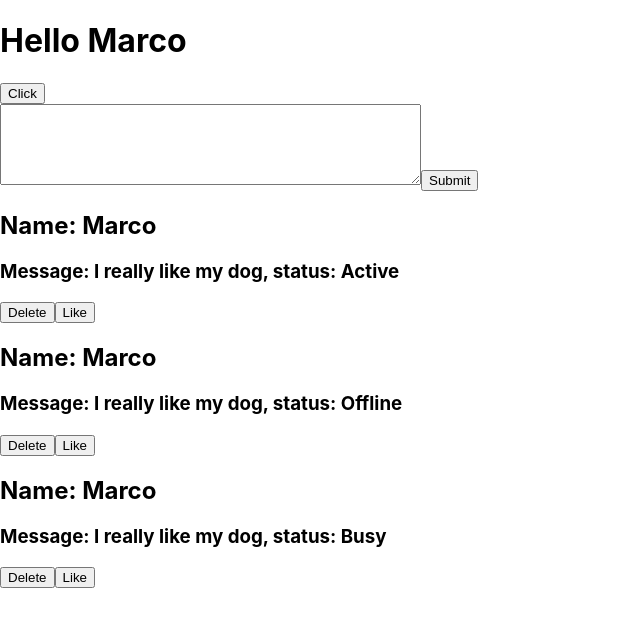
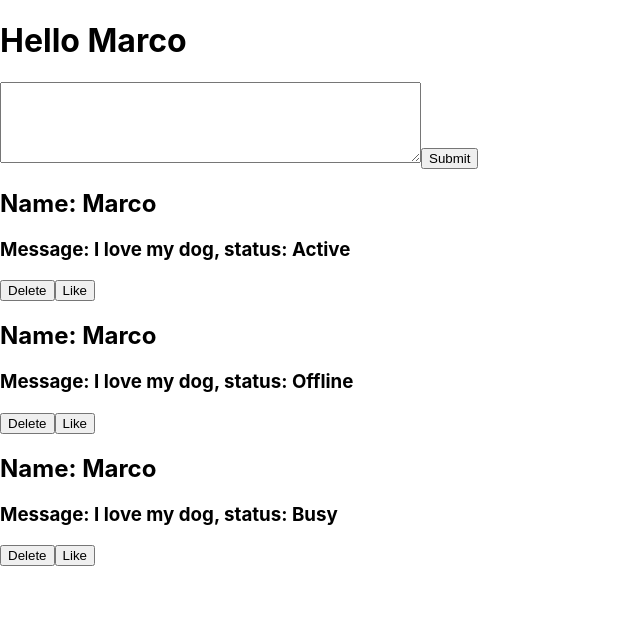
Before and after one commit to mvmarco/3-react-state, a React (Create React App) app: page / in a window 1280 px wide. Shown: the top 626 px of the page, without its empty margins (0-640 px from the left). Built offline with nearby package versions, Linux system fonts and the light colour scheme.

Commit message:
createTweet

```diff
--- a/src/App.js
+++ b/src/App.js
@@ -72,14 +72,13 @@ import CreateTweet from './components/CreateTweet.js'
 import { useState } from 'react';
 
 function App() {
-  const [name, setName] = useState("Marco")
-  const sayHelloHandler = (e) => setName("Marco, you will be a good dev");
+  const name = "Marco";
+  const message = "I love my dog"
   return (
     <div>
       <h1>Hello {name}</h1>
-      <button onClick={sayHelloHandler}>Click</button>
       <CreateTweet />
-      <TweetList />
+      <TweetList name={name} message={message} />
     </div>
   );
 }
--- a/src/components/CreateTweet.js
+++ b/src/components/CreateTweet.js
@@ -1,7 +1,16 @@
+/*
+  on the textarea we want to add a onChange event, when the user type something happens.
+  If we console.log teh event. We get an object for each letter we type. If we do:
+  e.target.value we console.log() each letter we type and the previous ones.
+*/
+
 function CreateTweet() {
+  const userInputHandler = (e) => {
+    console.log(e.currentTarget.value);
+  };
   return (
     <form>
-      <textarea name="" id="" cols="50" rows="5"></textarea>
+      <textarea onChange={userInputHandler} name="" id="" cols="50" rows="5"></textarea>
       <button>Submit</button>
     </form>
   )
--- a/src/components/TweetList.js
+++ b/src/components/TweetList.js
@@ -1,8 +1,6 @@
 import Tweet from "./Tweet";
 
-function TweetList () {
-  const name = 'Marco'
-  const message = 'I really like my dog';
+function TweetList ({name, message}) {
   return (
     <div className="tweet-list">
       <Tweet name={name} status='Active' message={message}/>
```
